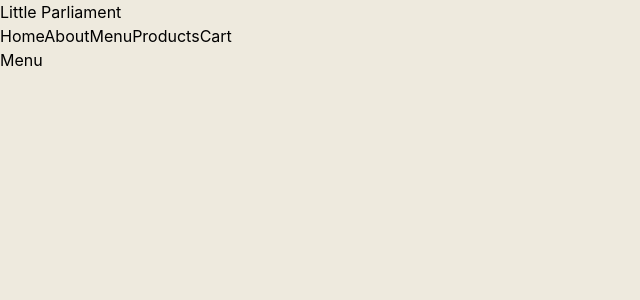
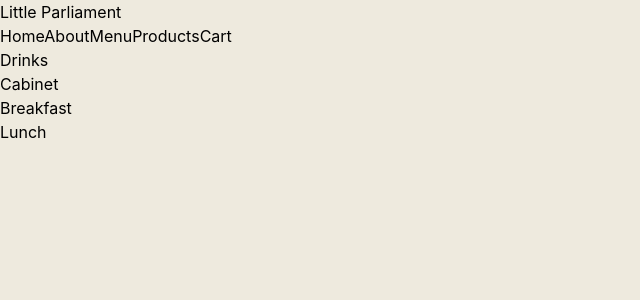
Before and after one commit to Shadakai/Little_parliament_website, a React (Vite) app in the folder src/little-parliament-frontend/: page /menu in a window 1280 px wide. Shown: the top 300 px of the page, without its empty margins (0-640 px from the left). Built offline with nearby package versions, Linux system fonts and the light colour scheme.

Commit message:
moved around some files

```diff
--- a/src/little-parliament-frontend/src/components/FoodSection.jsx
+++ b/src/little-parliament-frontend/src/components/Home/FoodSection.jsx
@@ -2,7 +2,7 @@ export default function FoodSection(props) {
     return (
         <div className="section">
             <div className="column">
-                <h1 className="title">Good Coffee and Good Food</h1>
+                <h1 className="title">Good coffee and good food</h1>
                 <p className="info">Not only do we have delicious coffee, we also have amazing breakfast and superb lunch, with a wide range that will satisfy anyones palette. From our bacon and eggs, to our fish tacos, there will surely be something you fall in love with.</p>
                 <div className="right-align">
                     <button className="btn">Check out our Menu</button>
--- /dev/null
+++ b/src/little-parliament-frontend/src/components/Menu/MenuSelector.jsx
@@ -0,0 +1,10 @@
+export default function MenuSelector() {
+    return (
+        <div className="menu-selector">
+            <div className="drink selector">Drinks</div>
+            <div className="cabiniet selector">Cabinet</div>
+            <div className="breakfast selector">Breakfast</div>
+            <div className="lunch selector">Lunch</div>
+        </div>
+    )
+}
--- a/src/little-parliament-frontend/src/pages/Menu.jsx
+++ b/src/little-parliament-frontend/src/pages/Menu.jsx
@@ -1,7 +1,15 @@
 import React from 'react';
+import MenuSelector from '../components/Menu/MenuSelector';
+import '../styles/menu.css'
 
 export default function Menu() {
   return (
-      <h1>Menu</h1>
+      <>
+        {/* Menu Selector */}
+        <MenuSelector />
+        {/* Drinks */}
+        {/* Breakfast */}
+        {/* Lunch */}
+      </>
   )
 }
--- a/src/little-parliament-frontend/src/styles/home.css
+++ b/src/little-parliament-frontend/src/styles/home.css
@@ -1,9 +1,3 @@
-/* Colours */
-/*
-Green - 769576
-Grey - D9D6D3
-Beige - EEEADE
-*/
 
 /* Fonts */
 
@@ -25,16 +19,6 @@ Beige - EEEADE
 }
 
 /* Hero image section */
-
-* {
-  margin: 0;
-  padding: 0;
-  box-sizing: border-box;
-}
-
-body {
-  background-color: #EEEADE;
-}
 
 .hero-image {
   background-image: linear-gradient(rgba(0, 0, 0, 0.2), rgba(0, 0, 0, 0.1)), url("../assets/beach.jpg");
@@ -86,6 +70,7 @@ body {
   font-size: 3em;
   margin-bottom: .5em;
   letter-spacing: 1.5px;
+  font-family: ravensara_sansmedium;
 }
 
 .info {
@@ -106,7 +91,7 @@ body {
   outline: none;
   font-size: 1.1em;
   background-color: transparent;
-  background-image: linear-gradient(#769576, #769576);
+  background-image: linear-gradient(var(--brand-green), var(--brand-green));
   background-position: bottom center; /*Adjust the background-position to move the line*/
   background-size: 80% 3px; /*Adjust the background size to control length and height*/
   background-repeat: no-repeat;
--- a/src/little-parliament-frontend/src/styles/index.css
+++ b/src/little-parliament-frontend/src/styles/index.css
@@ -2,9 +2,23 @@
 @tailwind components;
 @tailwind utilities;
 
+* {
+  margin: 0;
+  padding: 0;
+  box-sizing: border-box;
+}
+
+:root {
+  --fancy-font: "Ravensara";
+  --brand-green: #769576;
+  --brand-beige: #EEEADE;
+  --brand-grey: #D9D6D3;
+}
+
 body {
   margin: 0;
   padding: 0;
+  background-color: var(--brand-beige);
   box-sizing: border-box;
   font-family: -apple-system, BlinkMacSystemFont, 'Segoe UI', 'Roboto', 'Oxygen',
     'Ubuntu', 'Cantarell', 'Fira Sans', 'Droid Sans', 'Helvetica Neue',
--- /dev/null
+++ b/src/little-parliament-frontend/src/styles/menu.css
@@ -0,0 +1 @@
+.menu-selector
```
Also changed, not shown: src/little-parliament-frontend/src/pages/Home.jsx (+5 -5 lines), src/little-parliament-frontend/src/components/Home/CoffeeSection.jsx (renamed from src/little-parliament-frontend/src/components/CoffeeSection.jsx), src/little-parliament-frontend/src/components/Home/HeroSection.jsx (renamed from src/little-parliament-frontend/src/components/HeroSection.jsx), src/little-parliament-frontend/src/components/Home/OurStoreSection.jsx (renamed from src/little-parliament-frontend/src/components/OurStoreSection.jsx), src/little-parliament-frontend/src/components/Home/Welcome.jsx (renamed from src/little-parliament-frontend/src/components/Welcome.jsx).
